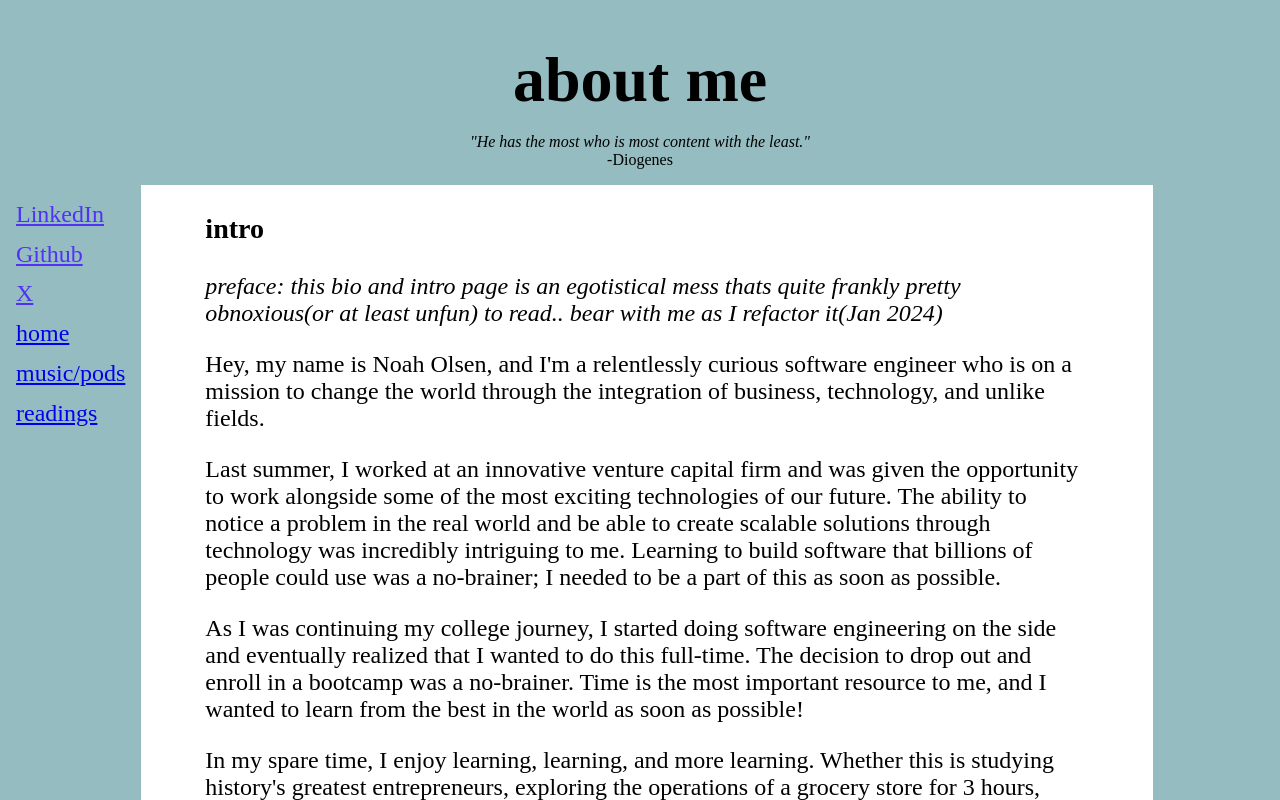
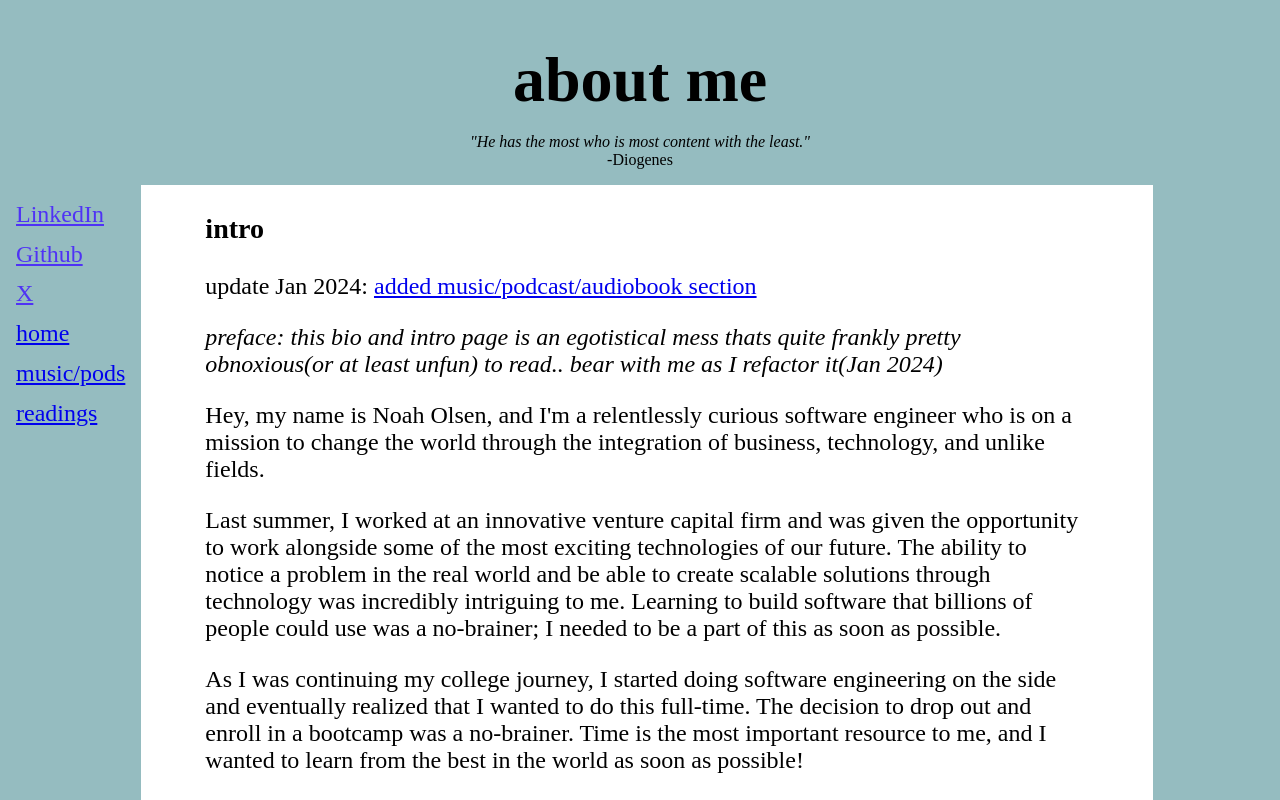
Before and after one commit to noah23olsen/simple-site, a Vue app in the folder simple-site-vue-project/: page / in a window 1280 px wide. Shown: the top 800 px of the page. Built offline with nearby package versions, Linux system fonts and the light colour scheme.

Commit message:
changenotes section added

```diff
--- a/simple-site-vue-project/src/components/IntroText.vue
+++ b/simple-site-vue-project/src/components/IntroText.vue
@@ -1,6 +1,7 @@
 <template>
     <div>
         <h3>intro</h3>
+      <p>update Jan 2024: <a href="/music"> added music/podcast/audiobook section</a></p>
         <i>preface: this bio and intro page is an egotistical mess thats quite frankly pretty obnoxious(or at least unfun) to read.. bear with me as I refactor it(Jan 2024)</i>
       <p>
         Hey, my name is Noah Olsen, and I'm a relentlessly curious software
```
